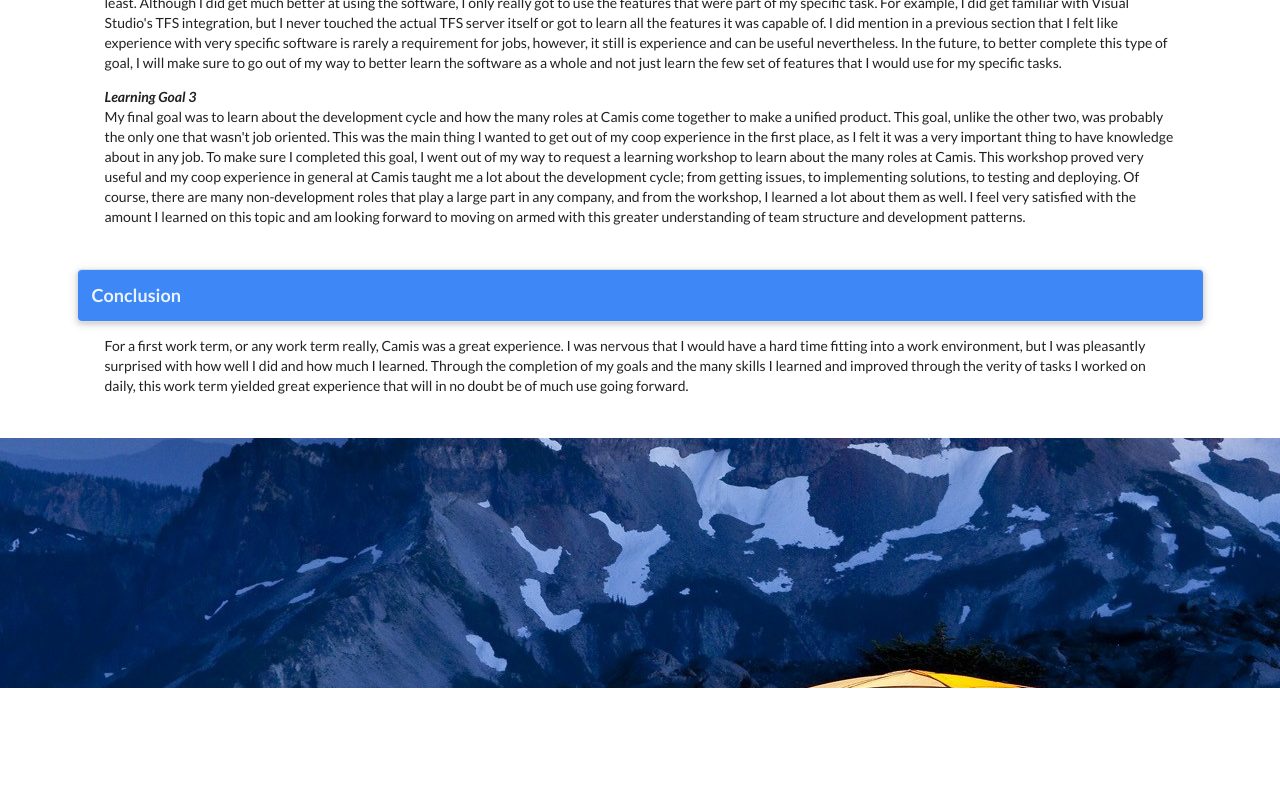
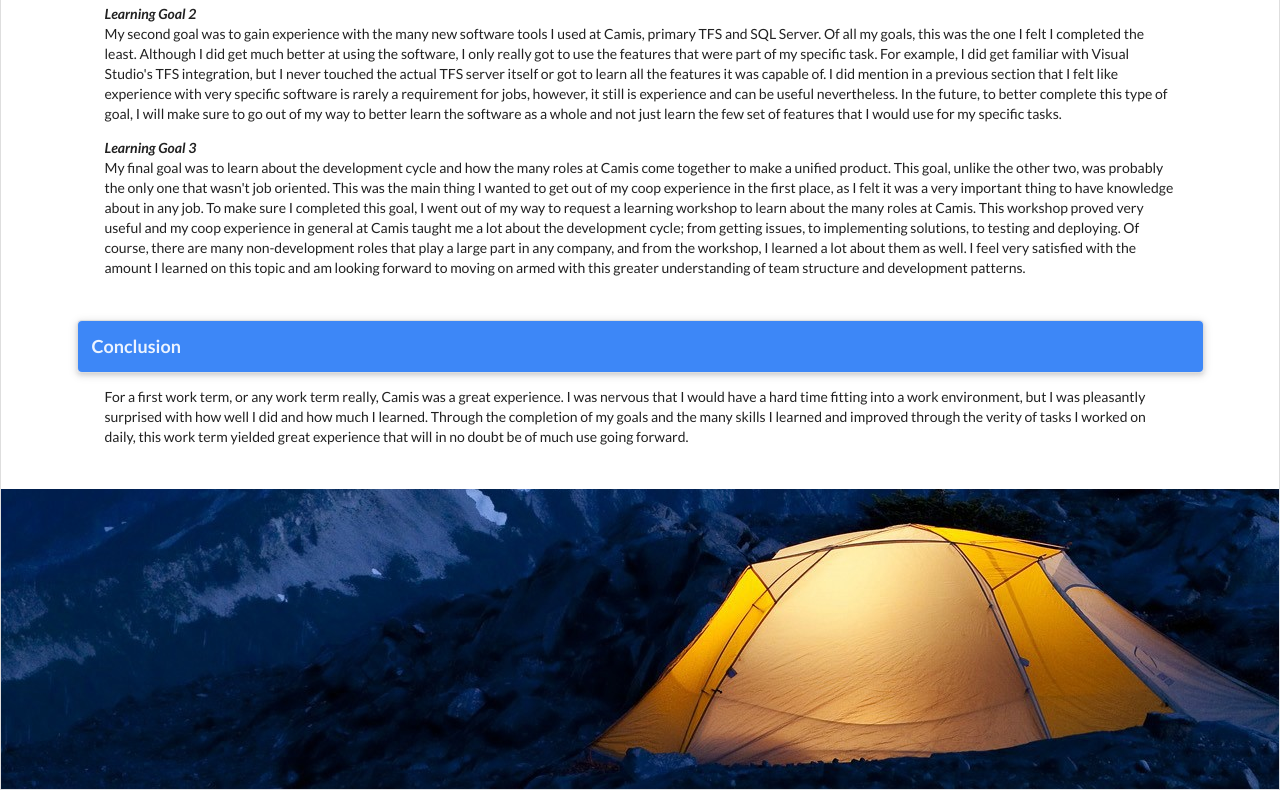
Before and after one commit to mhogar/CoopWebsite, a plain HTML site: page index.html in a window 1280 px wide. Shown: the part 1540-2330 px from the top of the page. Before the commit the page ends 2228 px from the top, so only its background shows below. Drawn offline with nearby package versions, Linux system fonts and the light colour scheme.

Commit message:
Updated banners and added wrapper

```diff
--- a/index.html
+++ b/index.html
@@ -7,7 +7,8 @@
     <title>Work Term 1</title>
   </head>
   <body>
-    <div class="banner">
+    <div id="wrapper" class="ui raised segment">
+      <div class="banner top">
         <h1 class="ui inverted header center aligned banner-header">
           Work Term 1: Camis
         </h1>
@@ -103,6 +104,7 @@
           </div>
         </div>
       </div>
-    <div class="banner"></div>
+      <div class="banner bottom"></div>
+    </div>
   </body>
 </html>
--- a/style.css
+++ b/style.css
@@ -1,12 +1,31 @@
+body {
+	background-color: #EEEEEE;
+}
+
+#wrapper {
+	max-width: 1680px;
+	margin-left: auto;
+	margin-right: auto;
+
+	padding: 0;
+}
+
 .banner
 {
-	background-image: url("imgs/banner.jpg");
-
-	background-position: center;
 	background-attachment: fixed;
+	background-position-x: center;
 
 	width: 100%;
-	min-height: 250px;
+	height: 300px;
+}
+
+.banner.top {
+	background-image: url("imgs/banner_top.png");
+}
+
+.banner.bottom {
+	background-image: url("imgs/banner_bottom.png");
+	background-position-y: bottom;
 }
 
 .content {
```
Also changed, not shown: imgs/banner_bottom.png (added), imgs/banner_original.jpg (renamed from imgs/banner.jpg), imgs/banner_top.png (added). Lines whose indentation alone changed are shown as unchanged.
